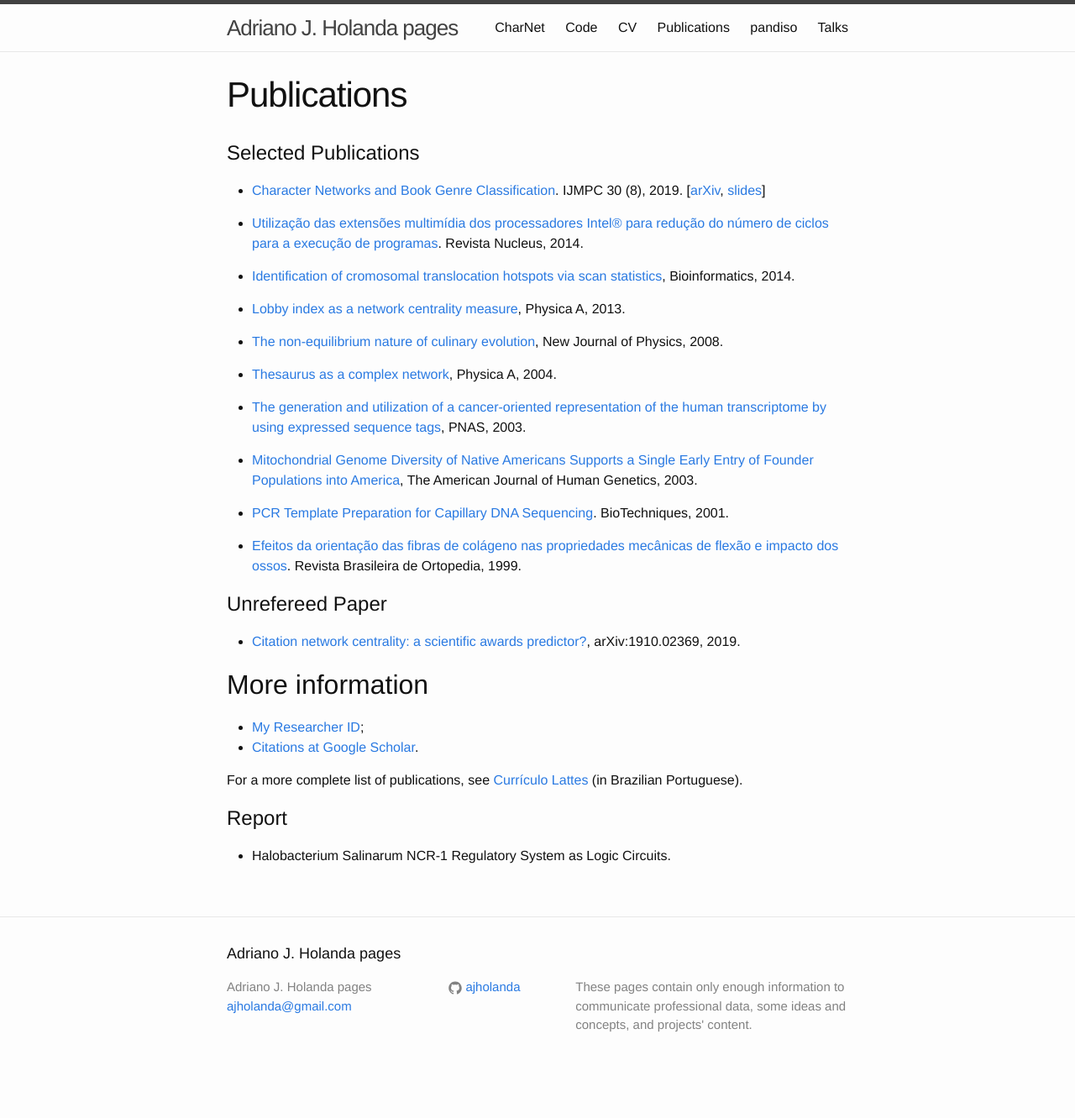
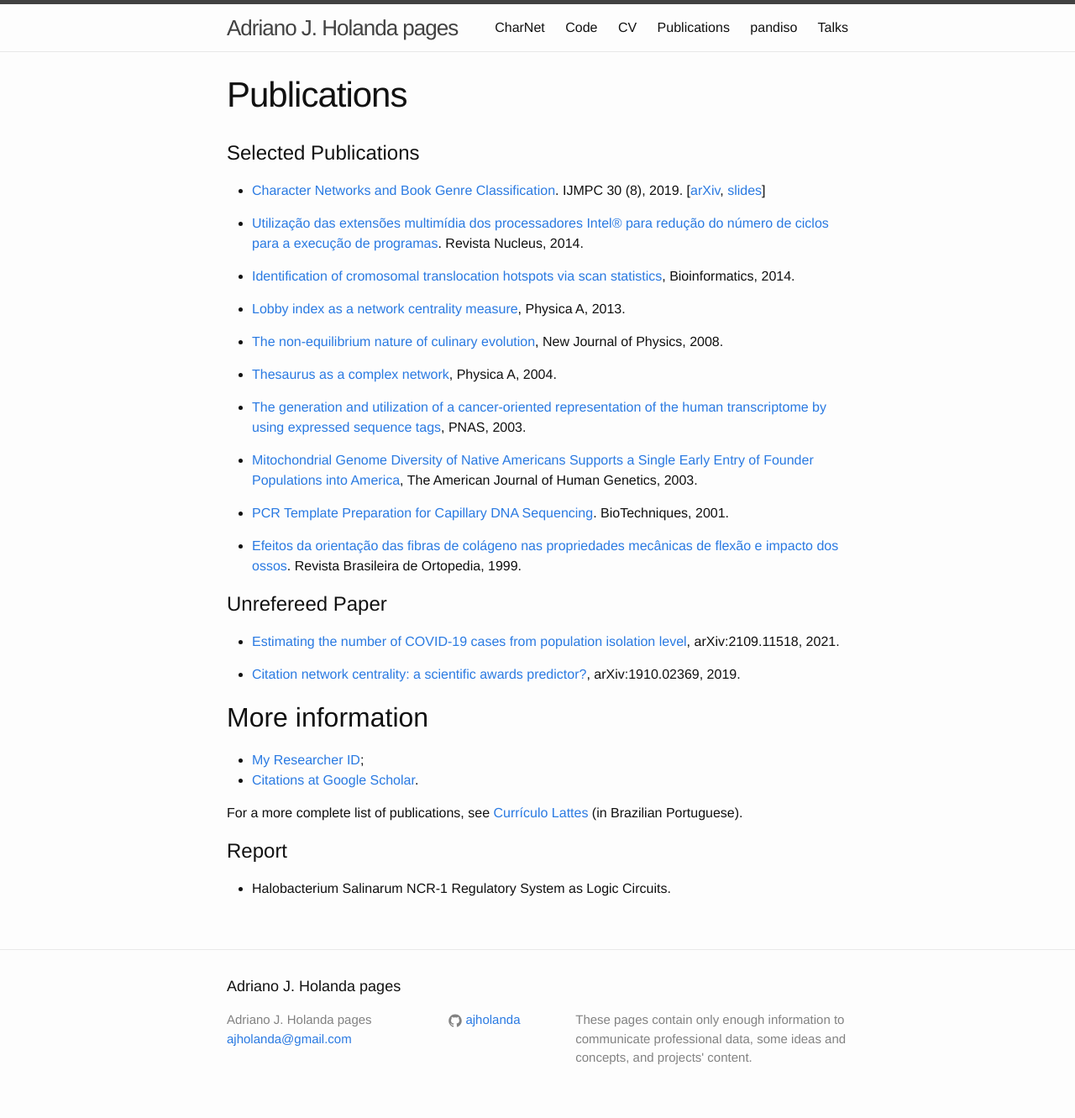
Before and after one commit to ajholanda/ajholanda.github.io, a Jekyll site: the page built from manuscripts.md, in a window 1280 px wide. Shown: the whole page at 84% size. Built offline with Jekyll 4.4.1, drawn with Linux system fonts in a browser that asks for light colours; before the commit the page ends 1292 px from its top, so only the background shows below that.

```diff
--- a/manuscripts.md
+++ b/manuscripts.md
@@ -40,6 +40,9 @@
 
 # Unrefereed Paper
 
+- [Estimating the number of COVID-19 cases from population isolation level](https://arxiv.org/abs/2109.11518),
+arXiv:2109.11518, 2021.
+
 - [Citation network centrality: a scientific awards
   predictor?](https://arxiv.org/abs/1910.02369), arXiv:1910.02369,
   2019.
```
